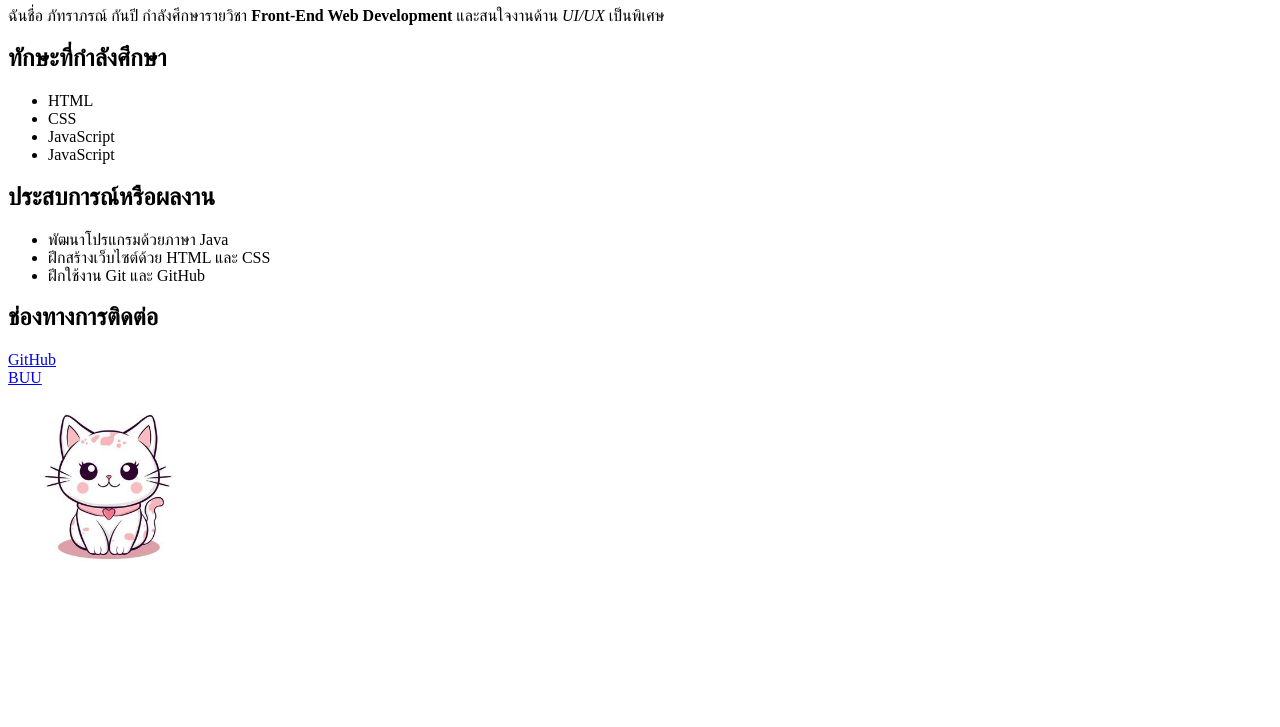
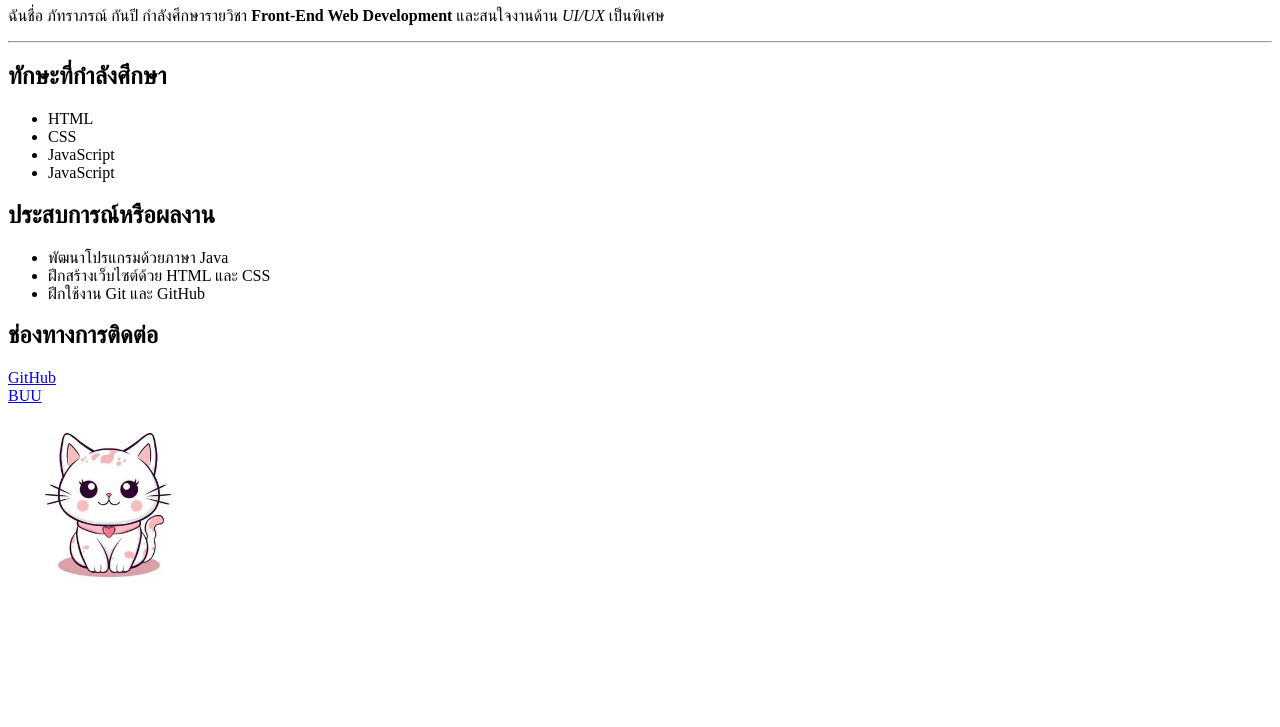
Before and after one commit to 68160162/88726065, a plain HTML site: page week01/index.html in a window 1280 px wide. Shown: the part 73-800 px from the top of the page. Drawn offline with Linux system fonts and the light colour scheme.

Commit message:
เพิ่ม hr แบ่งส่วนแนะนำตัวและทักษะ

```diff
--- a/week01/index.html
+++ b/week01/index.html
@@ -13,6 +13,7 @@
         ฉันชื่อ ภัทราภรณ์ กันปี กำลังศึกษารายวิชา <strong>Front-End Web Development</strong>
         และสนใจงานด้าน <em>UI/UX</em> เป็นพิเศษ
     </p>
+    <hr>   <!-- เพิ่มเส้นคั่น -->
     <h2>ทักษะที่กำลังศึกษา</h2>
     <ul>
         <li>HTML</li>
```
